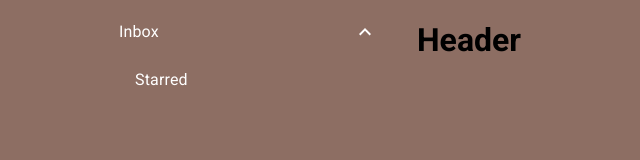
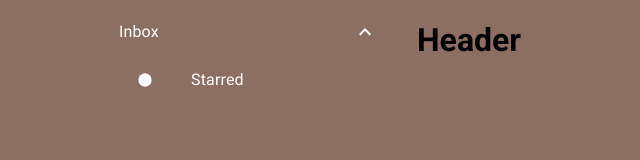
Before and after one commit to Joyfer/todoReact, a React (Create React App) app: page / in a window 1280 px wide. Shown: the top 160 px of the page, without its empty margins (78-718 px from the left). Built offline with nearby package versions, Linux system fonts and the light colour scheme.

Commit message:
MenuSubItem component added

```diff
--- a/src/components/bars/sidebar/menu/MenuItem.js
+++ b/src/components/bars/sidebar/menu/MenuItem.js
@@ -1,10 +1,10 @@
 import React, { useState } from "react";
+import MenuSubItem from "./MenuSubItem";
 //MUI
 import { makeStyles } from "@material-ui/core/styles";
 import List from "@material-ui/core/List";
 import ListItem from "@material-ui/core/ListItem";
 import ListItemText from "@material-ui/core/ListItemText";
-import Collapse from "@material-ui/core/Collapse";
 import ExpandLess from "@material-ui/icons/ExpandLess";
 import ExpandMore from "@material-ui/icons/ExpandMore";
 
@@ -15,9 +15,6 @@ const useStyles = makeStyles((theme) => ({
     backgroundColor: "transparent",
     borderColor: "transparent",
     color: "white",
-  },
-  nested: {
-    paddingLeft: theme.spacing(4),
   },
 }));
 
@@ -35,13 +32,7 @@ const MenuItem = () => {
         <ListItemText primary="Inbox" />
         {open ? <ExpandLess /> : <ExpandMore />}
       </ListItem>
-      <Collapse in={open} timeout="auto" unmountOnExit>
-        <List component="div" disablePadding>
-          <ListItem button className={classes.nested}>
-            <ListItemText primary="Starred" />
-          </ListItem>
-        </List>
-      </Collapse>
+      <MenuSubItem onOpen={open} />
     </List>
   );
 };
--- /dev/null
+++ b/src/components/bars/sidebar/menu/MenuSubItem.js
@@ -0,0 +1,43 @@
+// Components
+import React from "react";
+import PropTypes from "prop-types";
+//MUI
+import ListItem from "@material-ui/core/ListItem";
+import ListItemText from "@material-ui/core/ListItemText";
+import List from "@material-ui/core/List";
+import { ListItemIcon } from "@material-ui/core";
+import Collapse from "@material-ui/core/Collapse";
+import { makeStyles } from "@material-ui/core";
+import FiberManualRecordIcon from "@material-ui/icons/FiberManualRecord";
+
+const useStyles = makeStyles((theme) => ({
+  nested: {
+    paddingLeft: theme.spacing(4),
+  },
+}));
+
+const MenuSubItem = ({ onOpen }) => {
+  const classes = useStyles();
+
+  return (
+    <Collapse in={onOpen} timeout={300} unmountOnExit>
+      <List component="div" disablePadding>
+        <ListItem button className={classes.nested}>
+          <ListItemIcon>
+            <FiberManualRecordIcon
+              fontSize="small"
+              style={{ color: "white" }}
+            />
+          </ListItemIcon>
+          <ListItemText primary="Starred" />
+        </ListItem>
+      </List>
+    </Collapse>
+  );
+};
+
+MenuSubItem.propTypes = {
+  onOpen: PropTypes.bool.isRequired,
+};
+
+export default MenuSubItem;
```
